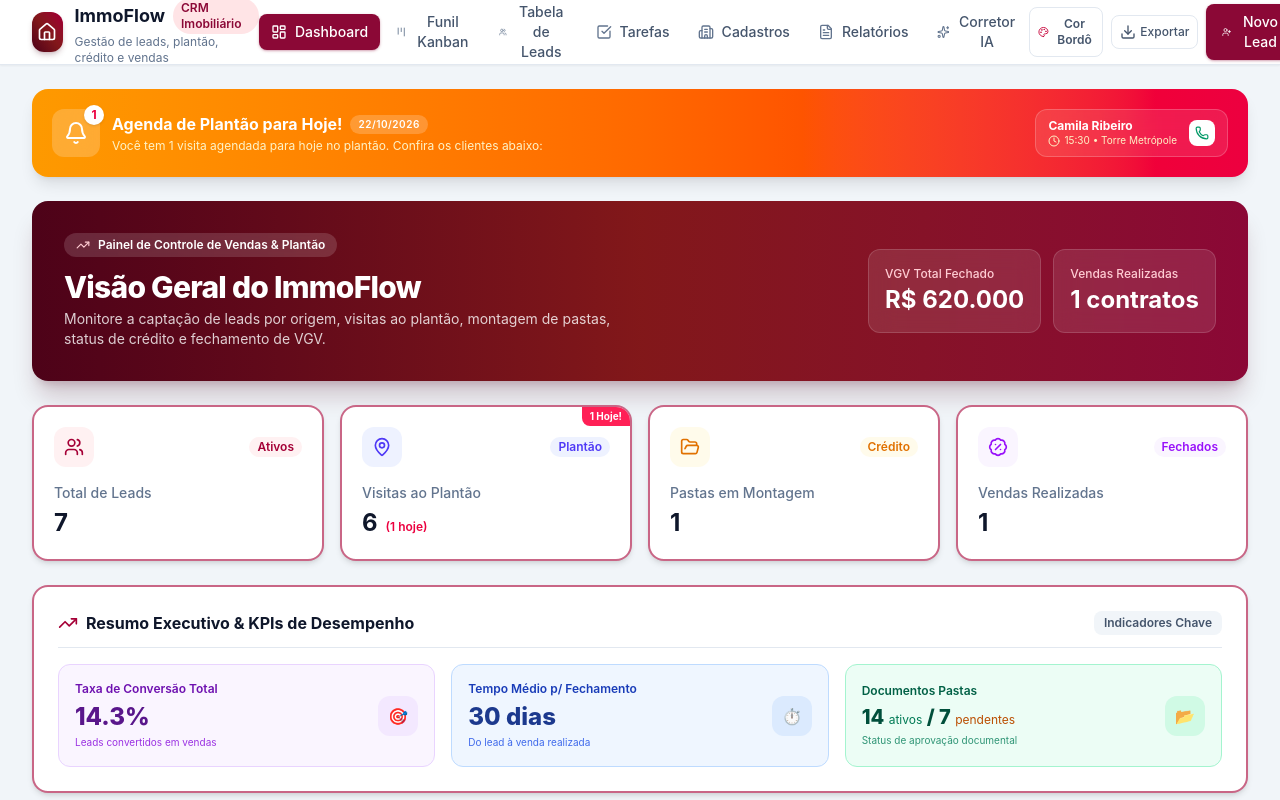
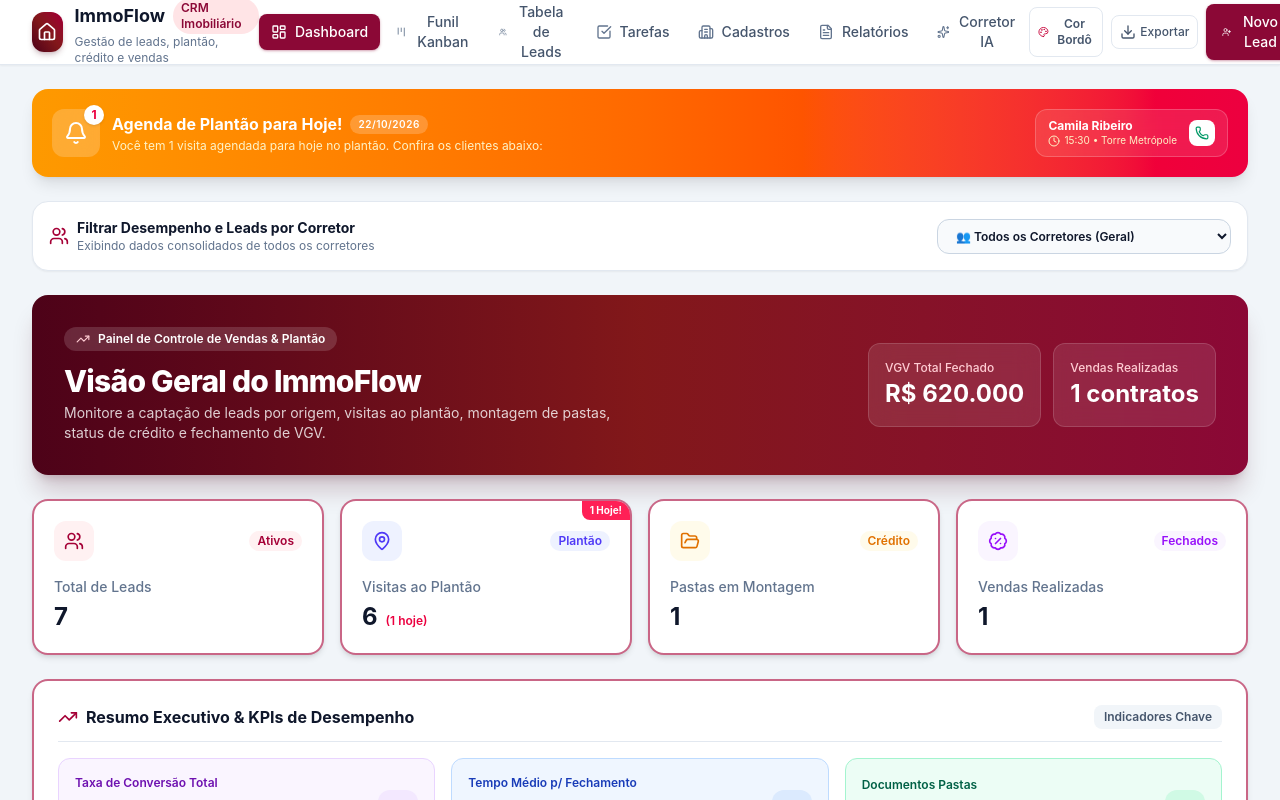
Before and after one commit to JoelSantana14/Controle-de-visitas, a React (Vite) app: page / in a window 1280 px wide. Shown: the top 800 px of the page. Built offline with nearby package versions, Linux system fonts and the light colour scheme.

Commit message:
feat(dashboard): add broker filter and suppress HMR errors
- Introduce broker filtering for dashboard KPIs.
- Suppress WebSocket error noise in console during development.

```diff
--- a/src/components/Dashboard.tsx
+++ b/src/components/Dashboard.tsx
@@ -48,16 +48,21 @@
 
   const [editingBroker, setEditingBroker] = useState<string | null>(null);
   const [tempGoal, setTempGoal] = useState<number>(1200000);
+  const [selectedBrokerFilter, setSelectedBrokerFilter] = useState<string>('todos');
 
-  const totalLeads = leads.length;
-  const visitsCount = leads.filter(l => l.status === 'visita_plantao' || l.visitDate).length;
-  const foldersCount = leads.filter(l => l.status === 'montagem_pasta').length;
-  const approvedCount = leads.filter(l => l.status === 'credito_aprovado').length;
-  const conditionedCount = leads.filter(l => l.status === 'credito_condicionado').length;
-  const rejectedCount = leads.filter(l => l.status === 'credito_reprovado').length;
-  const salesCount = leads.filter(l => l.status === 'venda_realizada').length;
+  const activeLeads = selectedBrokerFilter === 'todos'
+    ? leads
+    : leads.filter(l => l.brokerName === selectedBrokerFilter);
 
-  const totalVGV = leads
+  const totalLeads = activeLeads.length;
+  const visitsCount = activeLeads.filter(l => l.status === 'visita_plantao' || l.visitDate).length;
+  const foldersCount = activeLeads.filter(l => l.status === 'montagem_pasta').length;
+  const approvedCount = activeLeads.filter(l => l.status === 'credito_aprovado').length;
+  const conditionedCount = activeLeads.filter(l => l.status === 'credito_condicionado').length;
+  const rejectedCount = activeLeads.filter(l => l.status === 'credito_reprovado').length;
+  const salesCount = activeLeads.filter(l => l.status === 'venda_realizada').length;
+
+  const totalVGV = activeLeads
     .filter(l => l.status === 'venda_realizada')
     .reduce((acc, curr) => acc + (curr.propertyValue || 0), 0);
 
@@ -66,9 +71,9 @@
 
   // Sales Funnel Data for Recharts
   const funnelCountLead = totalLeads;
-  const funnelCountVisita = leads.filter(l => l.status === 'visita_plantao' || l.status === 'montagem_pasta' || l.status === 'credito_condicionado' || l.status === 'credito_aprovado' || l.status === 'venda_realizada' || l.visitDate).length;
-  const funnelCountPasta = leads.filter(l => l.status === 'montagem_pasta' || l.status === 'credito_condicionado' || l.status === 'credito_aprovado' || l.status === 'venda_realizada' || l.pastaStatus === 'completa').length;
-  const funnelCountAprovado = leads.filter(l => l.status === 'credito_aprovado' || l.status === 'venda_realizada' || l.creditStatus === 'aprovado').length;
+  const funnelCountVisita = activeLeads.filter(l => l.status === 'visita_plantao' || l.status === 'montagem_pasta' || l.status === 'credito_condicionado' || l.status === 'credito_aprovado' || l.status === 'venda_realizada' || l.visitDate).length;
+  const funnelCountPasta = activeLeads.filter(l => l.status === 'montagem_pasta' || l.status === 'credito_condicionado' || l.status === 'credito_aprovado' || l.status === 'venda_realizada' || l.pastaStatus === 'completa').length;
+  const funnelCountAprovado = activeLeads.filter(l => l.status === 'credito_aprovado' || l.status === 'venda_realizada' || l.creditStatus === 'aprovado').length;
   const funnelCountVenda = salesCount;
 
   const funnelData = [
@@ -79,7 +84,7 @@
     { name: '5. Venda', count: funnelCountVenda, conversion: `${conversionRate}%`, fill: theme === 'bordo' ? '#f43f5e' : '#db2777' },
   ];
 
-  const closedLeads = leads.filter(l => l.status === 'venda_realizada');
+  const closedLeads = activeLeads.filter(l => l.status === 'venda_realizada');
   let totalDays = 0;
   closedLeads.forEach(l => {
     const created = new Date(l.createdAt).getTime();
@@ -91,7 +96,7 @@
 
   let activeDocsCount = 0;
   let pendingDocsCount = 0;
-  leads.forEach(l => {
+  activeLeads.forEach(l => {
     (l.documents || []).forEach(doc => {
       if (doc.status === 'aprovado' || doc.status === 'enviado') {
         activeDocsCount++;
@@ -103,14 +108,14 @@
 
   // Today visits calculation
   const todayStr = new Date().toISOString().slice(0, 10);
-  const todayVisits = leads.filter(l => {
+  const todayVisits = activeLeads.filter(l => {
     if (!l.visitDate) return false;
     return l.visitDate.startsWith(todayStr);
   });
 
   // Origins stats for Recharts
   const originStats: Record<string, number> = {};
-  leads.forEach(l => {
+  activeLeads.forEach(l => {
     originStats[l.origin] = (originStats[l.origin] || 0) + 1;
   });
 
@@ -218,6 +223,40 @@
           </div>
         </div>
       )}
+
+      {/* Broker Filter Bar */}
+      <div className="flex flex-col sm:flex-row sm:items-center justify-between gap-3 bg-white dark:bg-slate-900 p-4 rounded-2xl border border-slate-200 dark:border-slate-800 shadow-xs">
+        <div className="flex items-center gap-2">
+          <Users className={`w-5 h-5 ${theme === 'bordo' ? 'text-rose-800' : 'text-blue-600'}`} />
+          <div>
+            <h2 className="text-sm font-bold text-slate-900 dark:text-white">Filtrar Desempenho e Leads por Corretor</h2>
+            <p className="text-xs text-slate-500">
+              {selectedBrokerFilter === 'todos' ? 'Exibindo dados consolidados de todos os corretores' : `Filtrando por: ${selectedBrokerFilter}`}
+            </p>
+          </div>
+        </div>
+
+        <div className="flex items-center gap-2">
+          <select
+            value={selectedBrokerFilter}
+            onChange={(e) => setSelectedBrokerFilter(e.target.value)}
+            className="px-3.5 py-2 text-xs font-semibold bg-slate-50 dark:bg-slate-800 border border-slate-300 dark:border-slate-700 rounded-xl text-slate-900 dark:text-white focus:outline-none focus:ring-2 focus:ring-rose-800 cursor-pointer"
+          >
+            <option value="todos">👥 Todos os Corretores (Geral)</option>
+            {brokers.map(b => (
+              <option key={b.id} value={b.name}>👤 {b.name} ({b.team})</option>
+            ))}
+          </select>
+          {selectedBrokerFilter !== 'todos' && (
+            <button
+              onClick={() => setSelectedBrokerFilter('todos')}
+              className="px-3 py-2 text-xs font-semibold text-rose-700 dark:text-rose-300 bg-rose-50 dark:bg-rose-950/60 hover:bg-rose-100 rounded-xl transition-colors cursor-pointer"
+            >
+              Limpar Filtro
+            </button>
+          )}
+        </div>
+      </div>
 
       {/* Top Banner / Welcome */}
       <div className={`rounded-2xl p-6 sm:p-8 text-white ${bannerClass}`}>
--- a/src/main.tsx
+++ b/src/main.tsx
@@ -2,4 +2,17 @@
 import App from './App.tsx';
 import './index.css';
 
+// Suppress Vite HMR websocket closure errors in preview mode
+window.addEventListener('error', (e) => {
+  if (e.message && e.message.includes('WebSocket')) {
+    e.preventDefault();
+  }
+});
+
+window.addEventListener('unhandledrejection', (e) => {
+  if (e.reason && e.reason.message && e.reason.message.includes('WebSocket')) {
+    e.preventDefault();
+  }
+});
+
 createRoot(document.getElementById('root')!).render(<App />);
```
